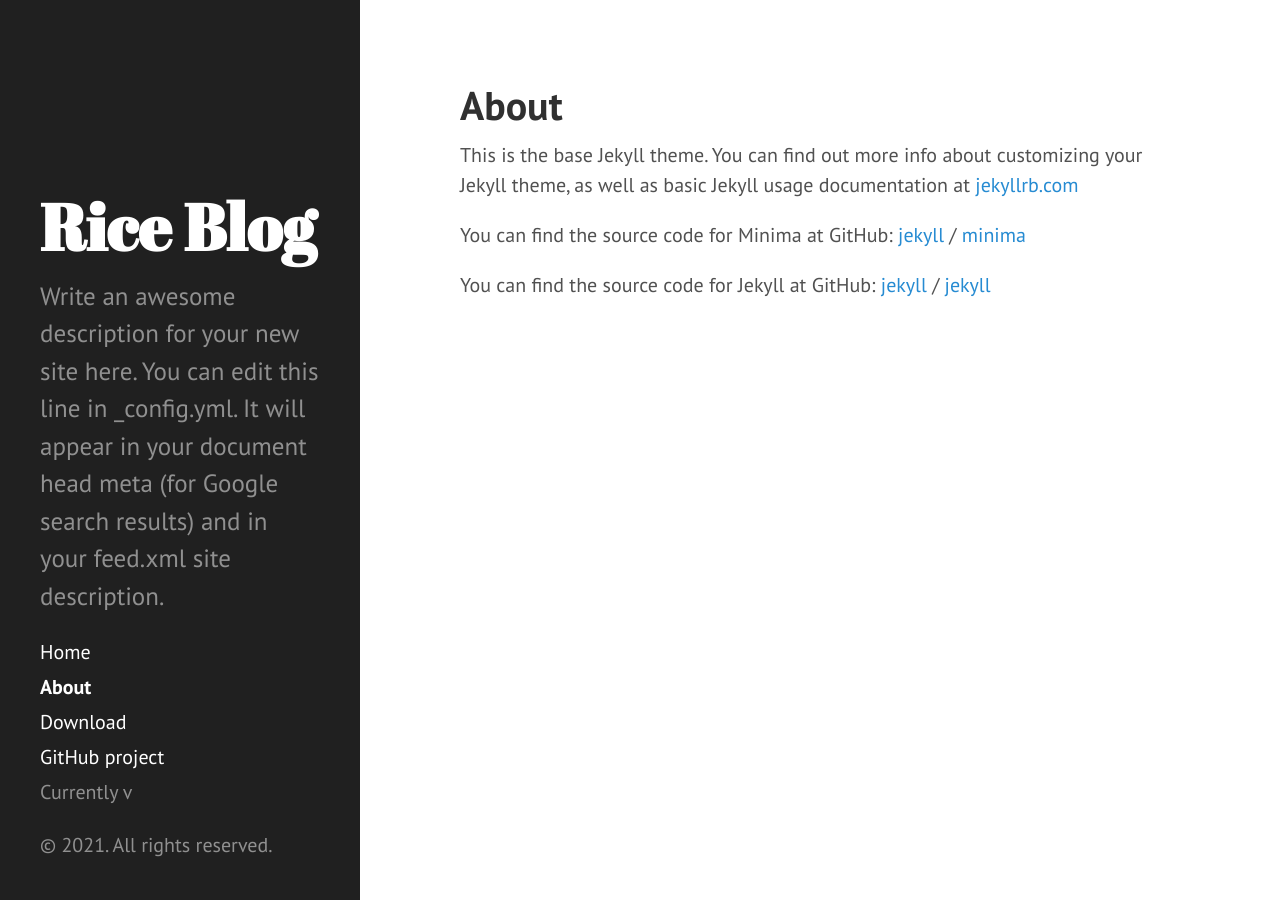
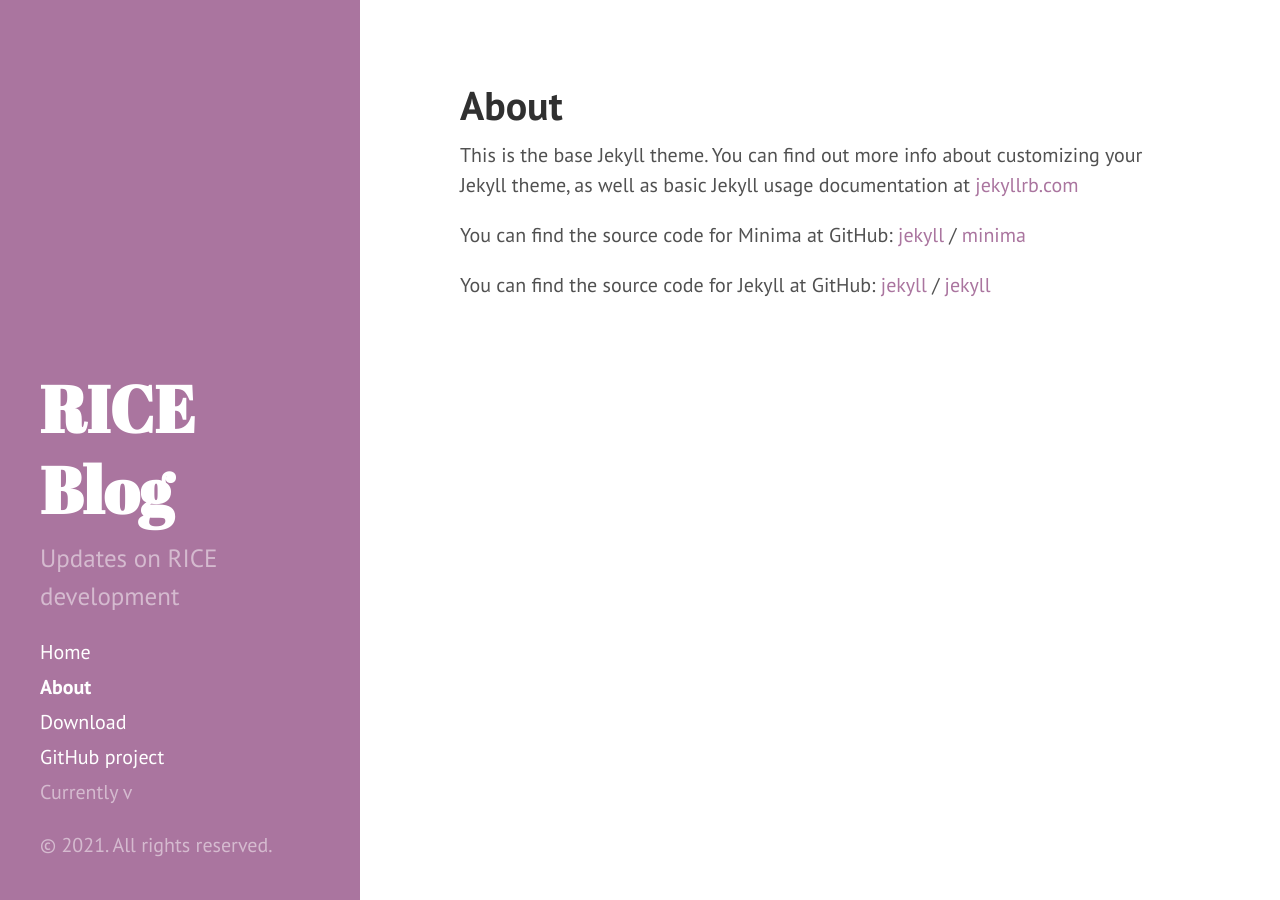
Before and after one commit to starshipfoundation/rice-blog, a Jekyll site: the page built from about.markdown, in a window 1280 px wide. Built offline with Jekyll 4.4.1, drawn with Linux system fonts in a browser that asks for light colours; Markdown is read by kramdown in place of the engine named in the settings.

Commit message:
Theme adjustments

```diff
--- a/_config.yml
+++ b/_config.yml
@@ -18,12 +18,10 @@
 # You can create any custom variable you would like, and they will be accessible
 # in the templates via {{ site.myvariable }}.
 
-title: Rice Blog
+title: RICE Blog
 email: starshipfoundation@adhb.govt.nz
 description: >- # this means to ignore newlines until "baseurl:"
-  Write an awesome description for your new site here. You can edit this
-  line in _config.yml. It will appear in your document head meta (for
-  Google search results) and in your feed.xml site description.
+  Updates on RICE development
 baseurl: "/rice-blog/" # the subpath of your site, e.g. /blog
 url: "https://starshipfoundation.github.io" # the base hostname & protocol for your site, e.g. http://example.com
 twitter_username: captainstarship
@@ -33,10 +31,6 @@ twitter_username: captainstarship
 # remote_theme: poole/hyde
 plugins:
   - jekyll-feed
-
-# Dependencies
-markdown:         redcarpet
-highlighter:      pygments
 
 # Exclude from processing.
 # The following items will not be processed, by default.
--- a/_layouts/default.html
+++ b/_layouts/default.html
@@ -3,7 +3,7 @@
 
   {% include head.html %}
 
-  <body>
+  <body class="theme-base-0e">
 
     {% include sidebar.html %}
 
--- a/index.markdown
+++ /dev/null
@@ -1,6 +0,0 @@
----
-# Feel free to add content and custom Front Matter to this file.
-# To modify the layout, see https://jekyllrb.com/docs/themes/#overriding-theme-defaults
-
-layout: home
----
```
